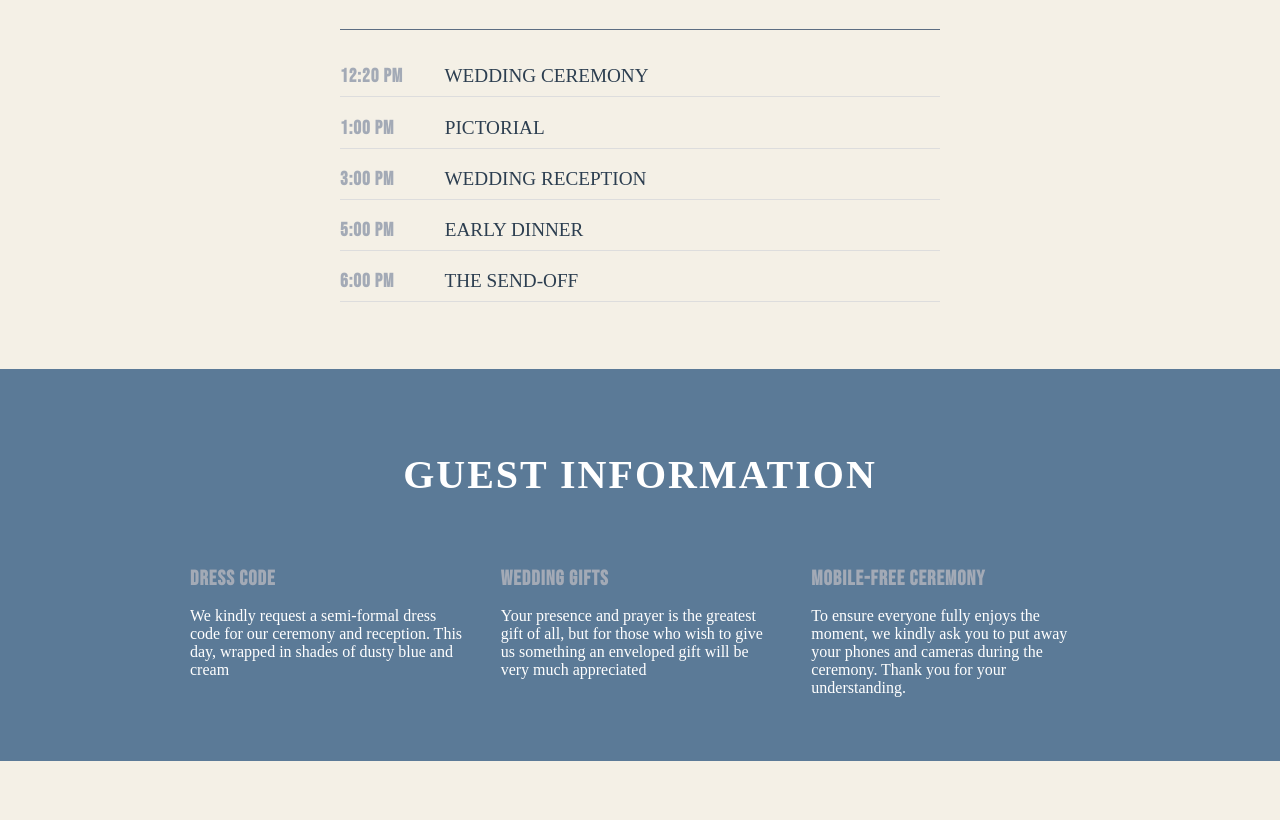
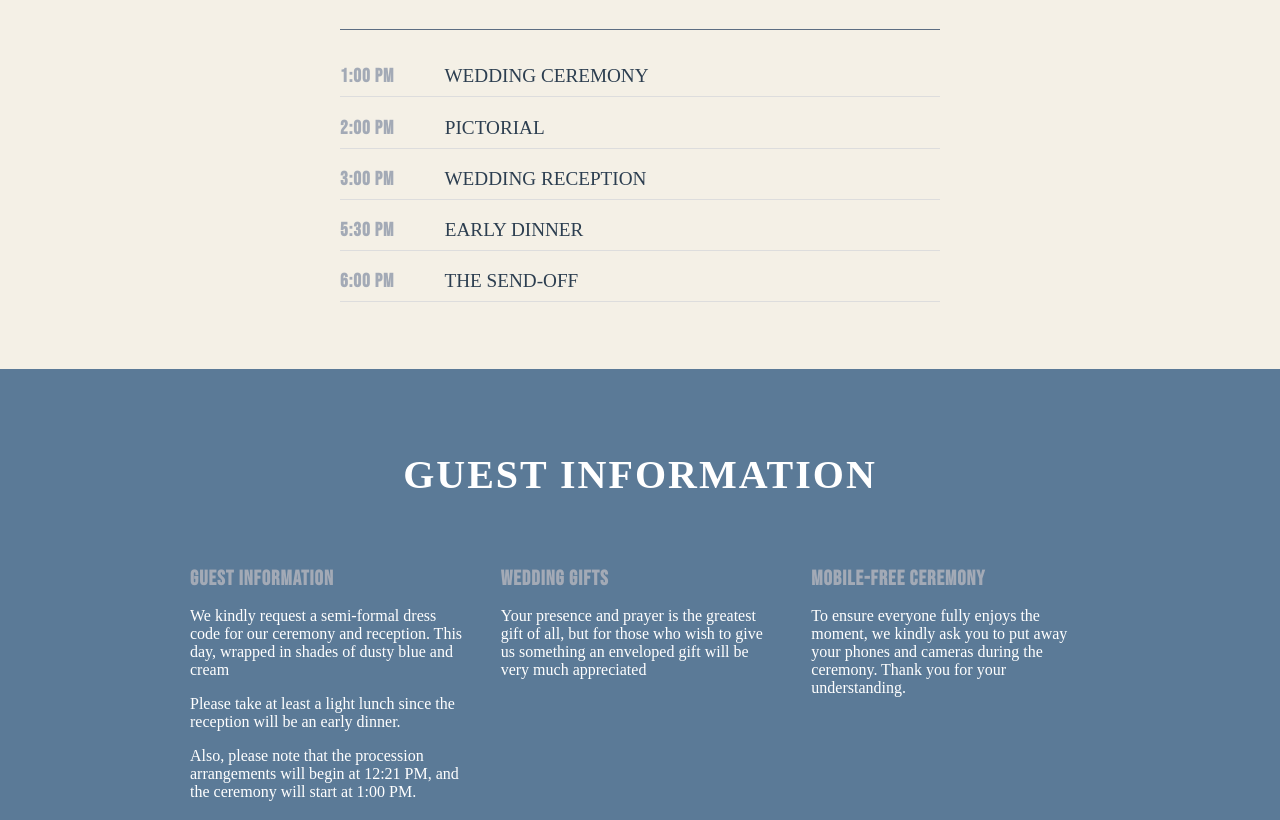
Before and after one commit to vicabrido/wedding_invitationnn, a plain HTML site: page index.html in a window 1280 px wide. Shown: the part 1471-2291 px from the top of the page. Drawn offline with Linux system fonts and the light colour scheme; a web font is replaced by a local one.

Commit message:
Update index.html

```diff
--- a/index.html
+++ b/index.html
@@ -75,10 +75,10 @@
     <section class="info-section cream-bg">
       <h2 class="section-title">THE DAY'S EVENTS</h2>
       <div class="event-time-table">
-          <p><span>12:20 PM</span> WEDDING CEREMONY</p>
-          <p><span>1:00 PM</span> PICTORIAL</p>
+          <p><span>1:00 PM</span> WEDDING CEREMONY</p>
+          <p><span>2:00 PM</span> PICTORIAL</p>
           <p><span>3:00 PM</span> WEDDING RECEPTION</p>
-          <p><span>5:00 PM</span> EARLY DINNER</p>
+          <p><span>5:30 PM</span> EARLY DINNER</p>
           <p><span>6:00 PM</span> THE SEND-OFF</p>
       </div>
     </section>
@@ -87,8 +87,10 @@
       <h2 class="section-title white-title">GUEST INFORMATION</h2>
       <div class="guest-info-grid">
           <div class="info-column dress-code">
-              <h3>DRESS CODE</h3>
+              <h3>GUEST INFORMATION</h3>
                <p>We kindly request a semi-formal dress code for our ceremony and reception. This day, wrapped in shades of dusty blue and cream</p>
+                <p>Please take at least a light lunch since the reception will be an early dinner. </p>
+                <p>Also, please note that the procession arrangements will begin at 12:21 PM, and the ceremony will start at 1:00 PM. </p>
           </div>
           <div class="info-column registry">
               <h3>WEDDING GIFTS</h3>
```
